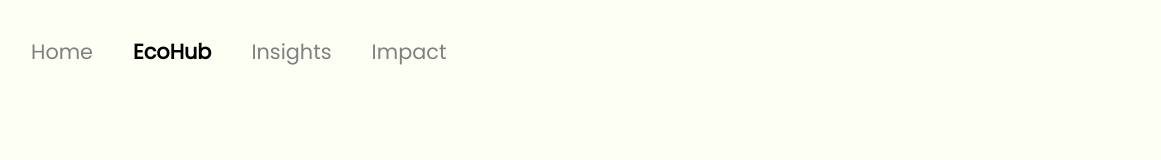
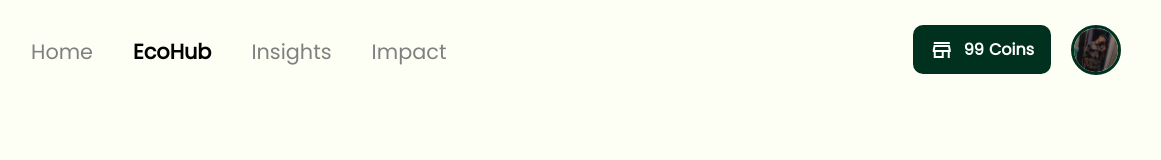
Before and after one commit to Dhairya2004/Ecovista, a plain HTML site: page ecohub.html in a window 1280 px wide. Shown: the full height of the page, 119-1280 px from the left. Drawn offline with nearby package versions, Linux system fonts and the light colour scheme; no server answers; a web font is replaced by a local one.

Commit message:
Update styles.css and ecohub.html to adjust font sizes and add a coin counter to the navigation bar.

```diff
--- a/assets/css/styles.css
+++ b/assets/css/styles.css
@@ -30,7 +30,7 @@ a {
 }
 
 .nav-item {
-  width: 1000px;
+  width: auto;
   display: flex;
   margin-top: 2px;
 }
--- a/ecohub.html
+++ b/ecohub.html
@@ -15,6 +15,9 @@
     <link
         href="https://fonts.googleapis.com/css2?family=Bebas+Neue&family=Gabarito:wght@400;500;600;700;800;900&family=Montserrat:wght@300;400;500;600;700&family=Poppins&display=swap"
         rel="stylesheet">
+
+    <link rel="stylesheet"
+        href="https://fonts.googleapis.com/css2?family=Material+Symbols+Outlined:opsz,wght,FILL,GRAD@24,400,0,0" />
 
     <style>
         .login-title {
@@ -74,6 +77,35 @@
         #signOutButton {
             display: none;
         }
+
+        .nav-right {
+            position: absolute;
+            right: 40px;
+            display: flex;
+        }
+
+        .coins {
+            width: auto;
+            height: 25px;
+            background-color: #00311f;
+            border-radius: 10px;
+            border: 2px solid #00311f;
+            padding: 10px 15px;
+            margin: 0 20px;
+            display: flex;
+            justify-content: center;
+            align-items: center;
+        }
+
+        .coin-container {
+            font-weight: bold;
+            color: white;
+            display: flex;
+        }
+
+        .coin-count {
+            margin-right: 5px;
+        }
     </style>
 </head>
 
@@ -82,6 +114,7 @@
         <div class="logo">
             <img src="assets\img\logo.png" width="80px">
         </div>
+
         <div class="nav-item">
             <div class="item"><a href="index.html">Home</a></div>
             <div class="item active">EcoHub</div>
@@ -89,10 +122,26 @@
                 <div class="item">Insights</div>
             </a>
             <div class="item">Impact</div>
-            <button id="signOutButton">Sign-out</button>
         </div>
+
+        <div class="nav-right">
+            <div class="coins">
+                <span class="material-symbols-outlined" style="color: white; margin-right: 10px;">
+                    store
+                </span>
+                <span class="coin-container">
+                    <p class="coin-count">99</p>
+                    <p>Coins</p>
+                </span>
+            </div>
+            <img src="assets/img/dhairya.jpg" alt="Cropped Image"
+                style="width: 44px; height: 44px; object-fit: cover; border-radius: 50%; border: 3px solid #00311f; margin: 0px;">
+        </div>
+
     </div>
+
     <div class="blur-content"></div>
+
     <div class="container">
         <div class="login-wrapper">
             <div class="login-title">
```
